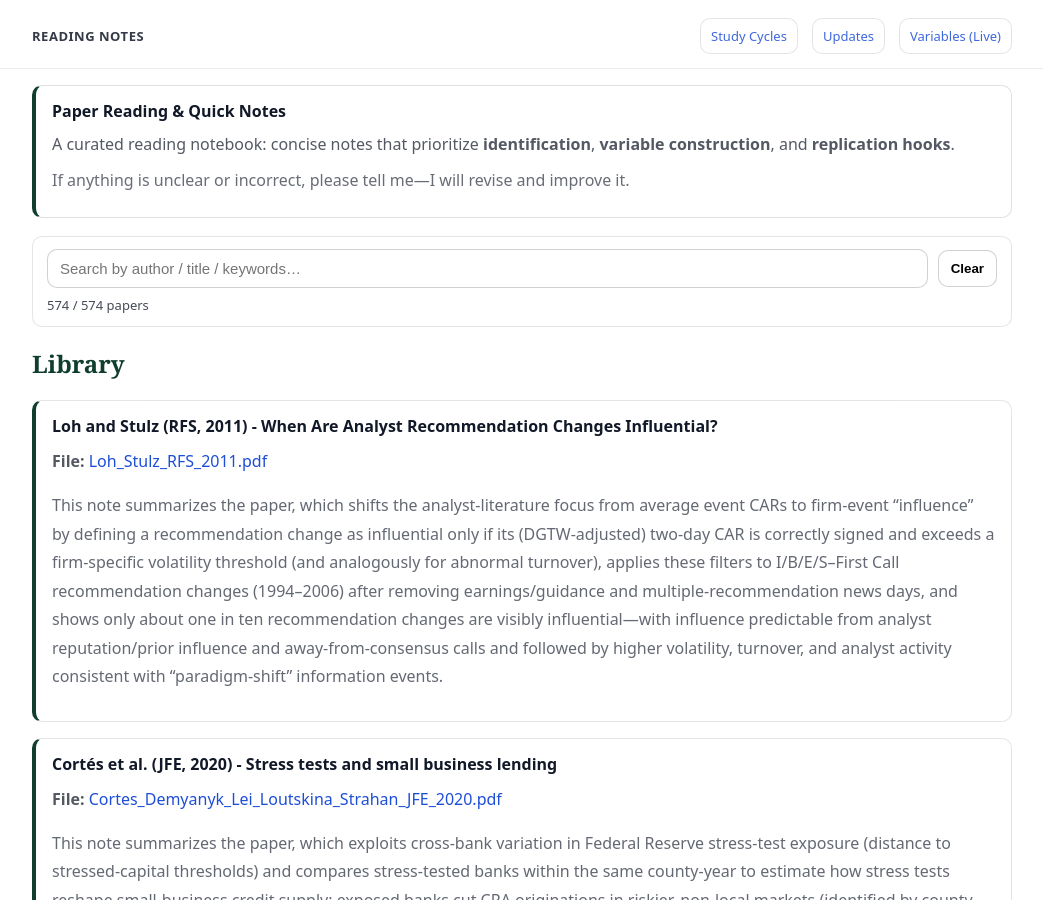
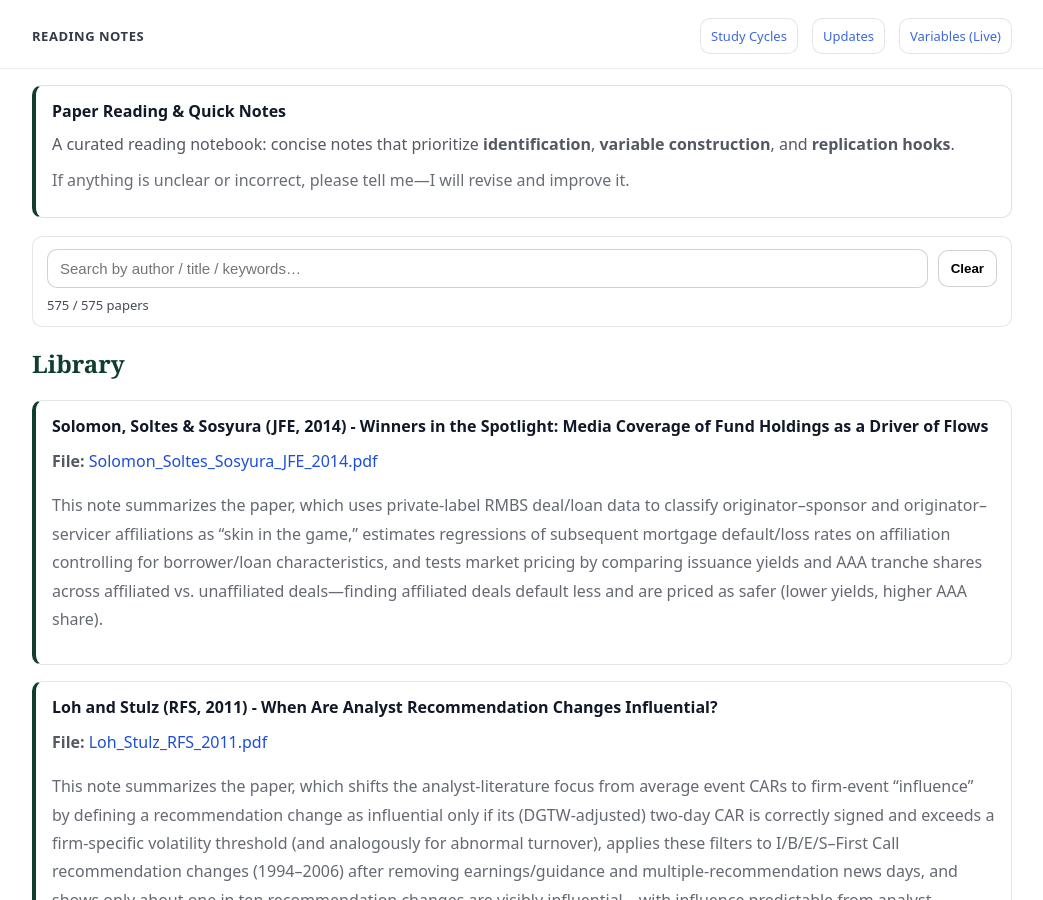
Before and after one commit to yaxinzn/study-archive, a Jekyll site: the page built from reading/index.md, in a window 1280 px wide and 900 px high. Shown: the whole window, without its empty margins (118-1161 px from the left). Built offline with Jekyll 4.4.1, drawn with Linux system fonts in a browser that asks for light colours.

Commit message:
Reading: add/update Solomon_Soltes_Sosyura_JFE_2014.pdf

```diff
--- a/_data/reading.yml
+++ b/_data/reading.yml
@@ -1,3 +1,7 @@
+- title: "Solomon, Soltes & Sosyura (JFE, 2014) - Winners in the Spotlight: Media Coverage of Fund Holdings as a Driver of Flows"
+  file: "Solomon_Soltes_Sosyura_JFE_2014.pdf"
+  desc: "This note summarizes the paper, which uses private-label RMBS deal/loan data to classify originator–sponsor and originator–servicer affiliations as “skin in the game,” estimates regressions of subsequent mortgage default/loss rates on affiliation controlling for borrower/loan characteristics, and tests market pricing by comparing issuance yields and AAA tranche shares across affiliated vs. unaffiliated deals—finding affiliated deals default less and are priced as safer (lower yields, higher AAA share)."
+
 - title: "Loh and Stulz (RFS, 2011) - When Are Analyst Recommendation Changes Influential?"
   file: "Loh_Stulz_RFS_2011.pdf"
   desc: "This note summarizes the paper, which shifts the analyst-literature focus from average event CARs to firm-event “influence” by defining a recommendation change as influential only if its (DGTW-adjusted) two-day CAR is correctly signed and exceeds a firm-specific volatility threshold (and analogously for abnormal turnover), applies these filters to I/B/E/S–First Call recommendation changes (1994–2006) after removing earnings/guidance and multiple-recommendation news days, and shows only about one in ten recommendation changes are visibly influential—with influence predictable from analyst reputation/prior influence and away-from-consensus calls and followed by higher volatility, turnover, and analyst activity consistent with “paradigm-shift” information events."
```
Also changed, not shown: 1 other file.
